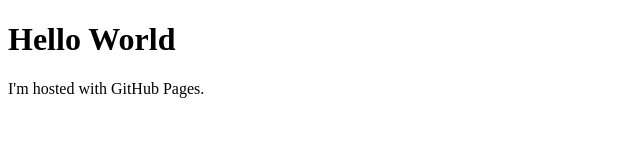
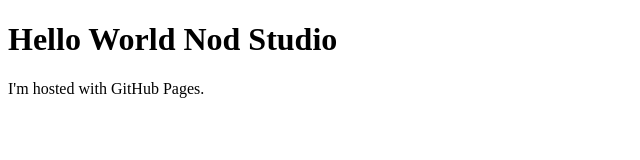
Before and after one commit to NodStudio-Lille/NodStudio-Lille.github.io, a plain HTML site: page index.html in a window 1280 px wide. Shown: the whole page, without its empty margins (0-640 px from the left). Drawn offline with Linux system fonts and the light colour scheme.

Commit message:
test(basic): test fix basic url

```diff
--- a/index.html
+++ b/index.html
@@ -1,7 +1,7 @@
 <!DOCTYPE html>
 <html>
 <body>
-<h1>Hello World</h1>
+<h1>Hello World Nod Studio</h1>
 <p>I'm hosted with GitHub Pages.</p>
 </body>
 </html>
```
